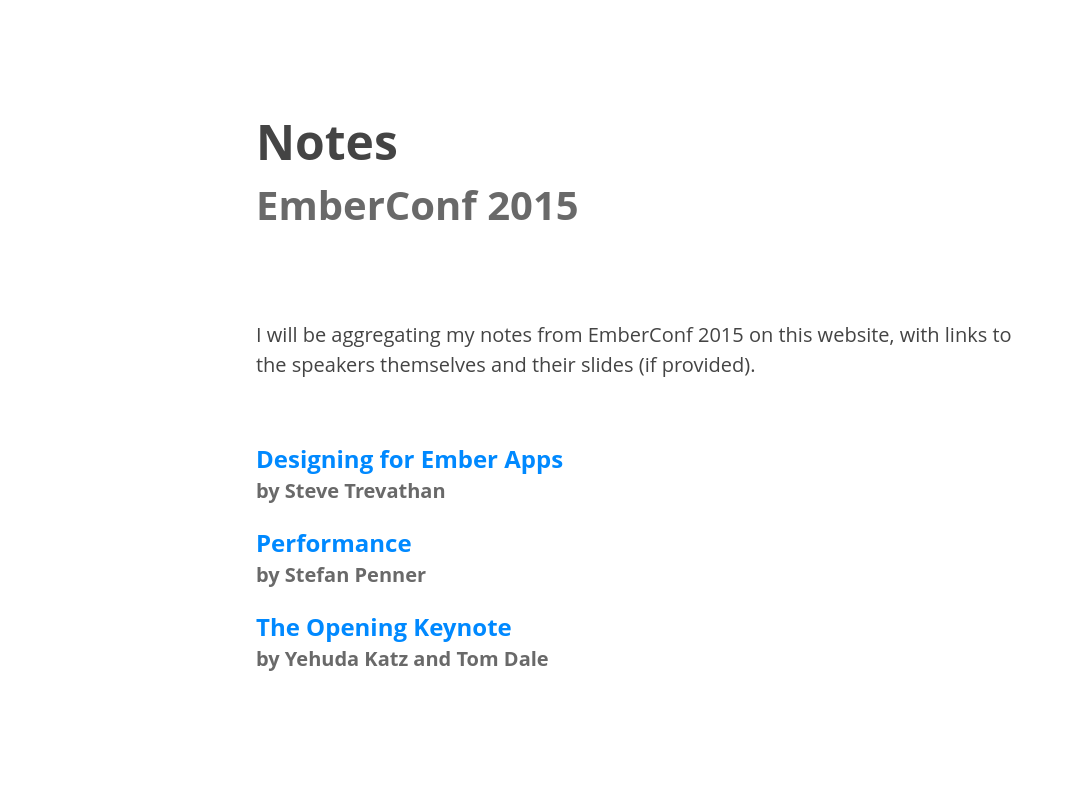
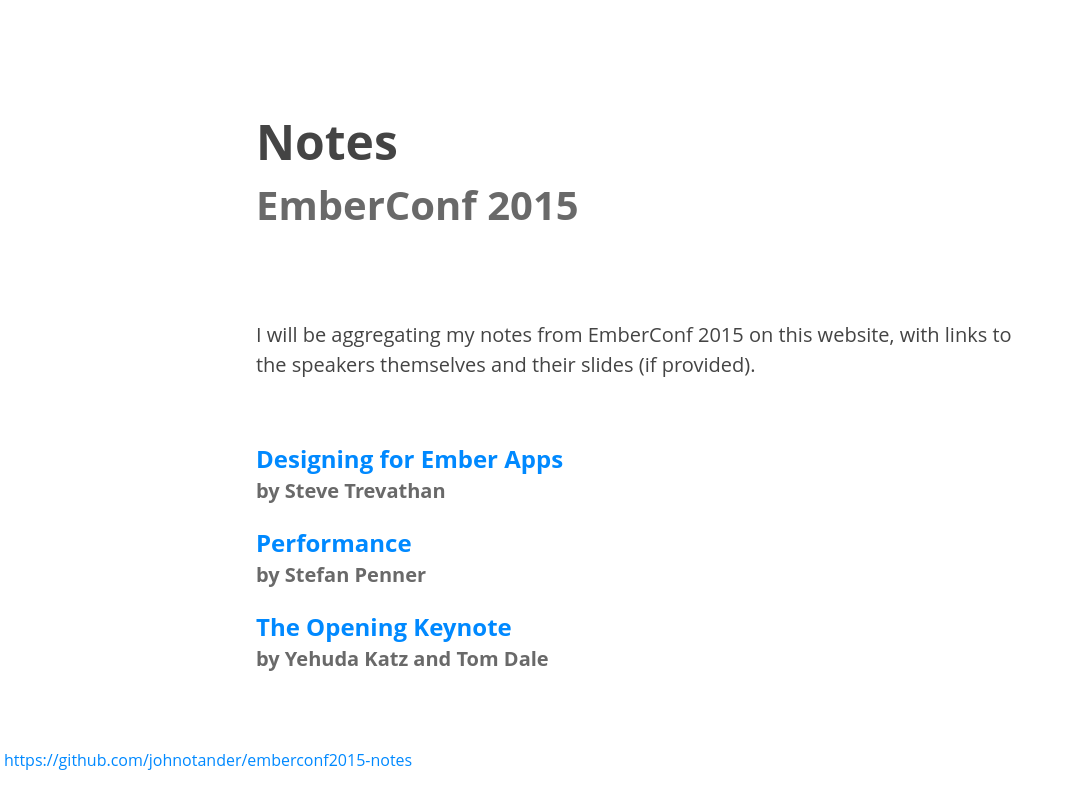
Before and after one commit to johno/emberconf2015-notes, a Jekyll site: the page built from index.html, in a window 1280 px wide. Shown: the top 809 px of the page, without its empty margins (0-1069 px from the left). Built offline with Jekyll 4.4.1, drawn with Linux system fonts in a browser that asks for light colours.

Commit message:
Add github link

```diff
--- a/_includes/footer.html
+++ b/_includes/footer.html
@@ -1,2 +1,3 @@
-<footer>
+<footer class="py4">
+  <a href="https://github.com/johnotander/emberconf2015-notes">https://github.com/johnotander/emberconf2015-notes</a>
 </footer>
```
